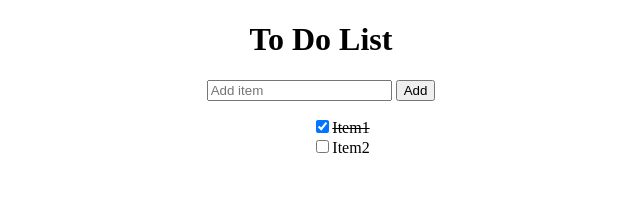
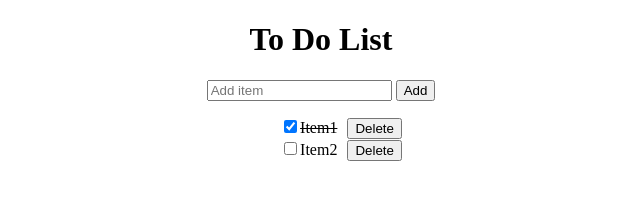
Before and after one commit to IdaWalther/todo-list, a plain HTML site: page index.html in a window 1280 px wide. Shown: the whole page, without its empty margins (319-959 px from the left). Drawn offline with Linux system fonts and the light colour scheme.

Commit message:
Added a deleteBtn

```diff
--- a/index.js
+++ b/index.js
@@ -4,8 +4,6 @@
 //Skapa en array av objects to-do items
 const todos = [{title: 'Item1', isCompleted: true}, {title: 'Item2', isCompleted: false},]
 console.log(todos);
-
-
 /*
 //Skapar en array med to-do items
 const todos = ["Item1", "Item2"];*/
@@ -25,6 +23,7 @@ function addItemsToList() {
     const inputElement = document.createElement('input');
     inputElement.setAttribute('id', `id_${index}`);
     inputElement.setAttribute('type', 'checkbox');
+
     if(item.isCompleted){
       inputElement.setAttribute('checked', true);
       li.classList.add('inputChecked');
@@ -32,13 +31,15 @@ function addItemsToList() {
     const labelElement = document.createElement('label');
     labelElement.setAttribute('for', `id_${index}`);
     labelElement.innerHTML = item.title;
-
-
     li.appendChild(inputElement);
     li.appendChild(labelElement);
+
+    const deleteBtn= document.createElement("button");
+    deleteBtn.classList.add("delete");
+    deleteBtn.innerHTML = "Delete";
+    labelElement.appendChild(deleteBtn);
   });
 }
-
 //Hämtar formuläret
 const todoForm = document.querySelector(".js-form-todo");
 
--- a/style.css
+++ b/style.css
@@ -25,3 +25,7 @@ li {
 .inputChecked {
   text-decoration: line-through;
 }
+
+.delete {
+margin-left:10px;
+}
```
